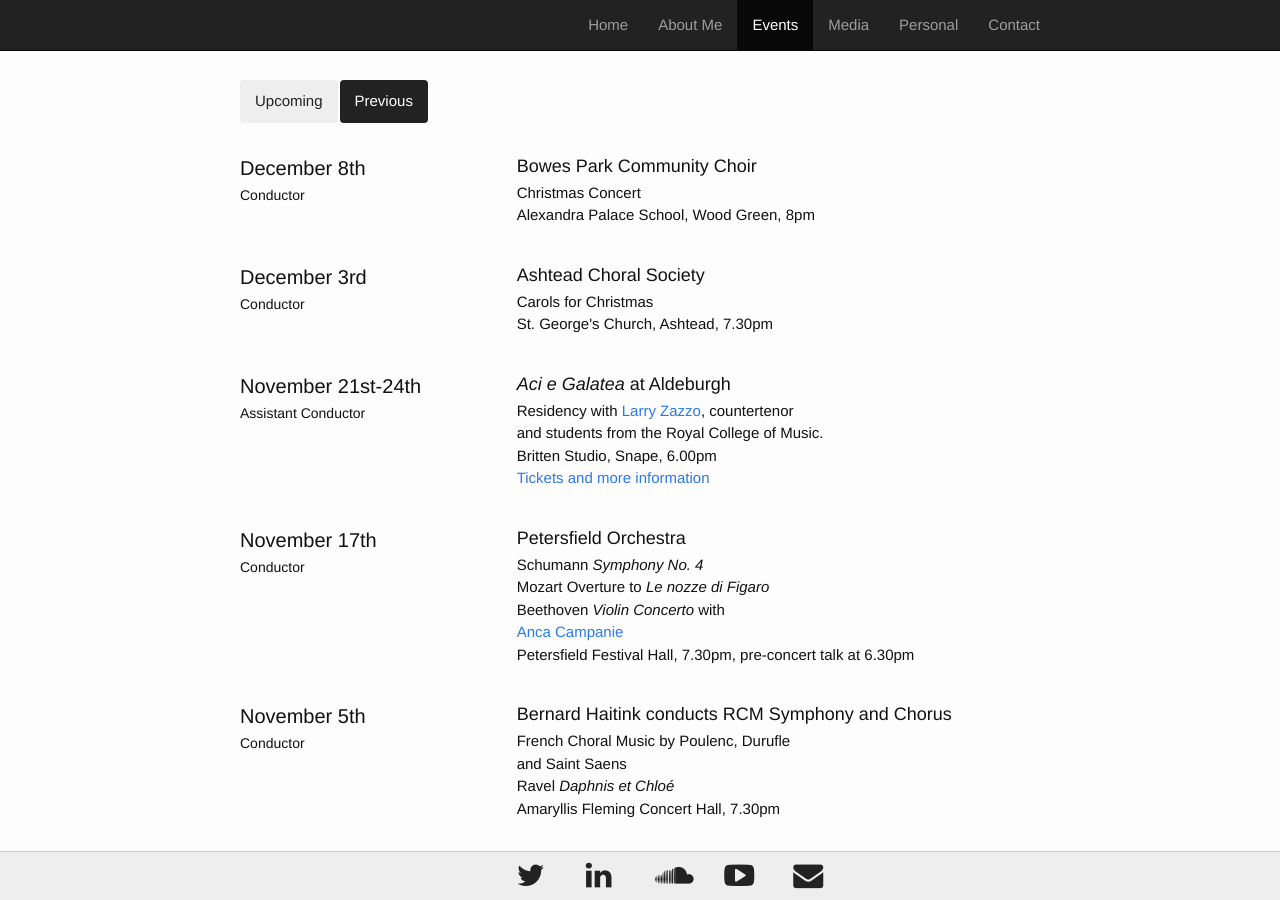
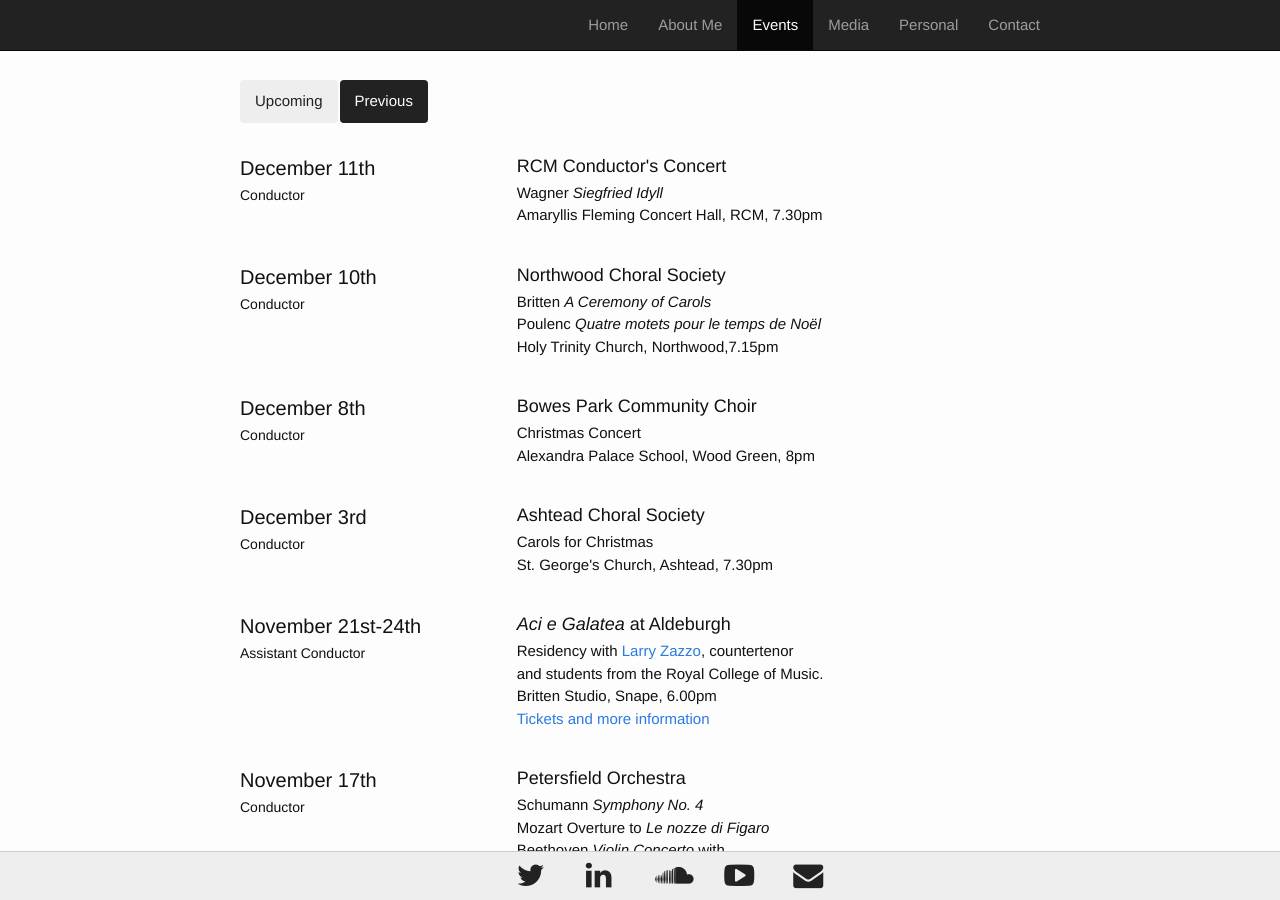
Before and after one commit to musicman10201/musicman10201.github.io, a Jekyll site: the page built from previous_events.html, in a window 1280 px wide and 900 px high. Built offline with Jekyll 4.4.1, drawn with Linux system fonts in a browser that asks for light colours.

Commit message:
Update previousevents.yml

```diff
--- a/_data/previousevents.yml
+++ b/_data/previousevents.yml
@@ -1,3 +1,18 @@
+-
+  date: December 11th
+  title: Conductor
+  description: RCM Conductor's Concert
+  subdescription: |
+    Wagner <i>Siegfried Idyll</i><br>
+    Amaryllis Fleming Concert Hall, RCM, 7.30pm
+-
+  date: December 10th
+  title: Conductor
+  description: Northwood Choral Society
+  subdescription: |
+    Britten <i>A Ceremony of Carols</i><br>
+    Poulenc <i>Quatre motets pour le temps de Noël</i><br>
+    Holy Trinity Church, Northwood,7.15pm
 -
   date: December 8th
   title: Conductor
```
